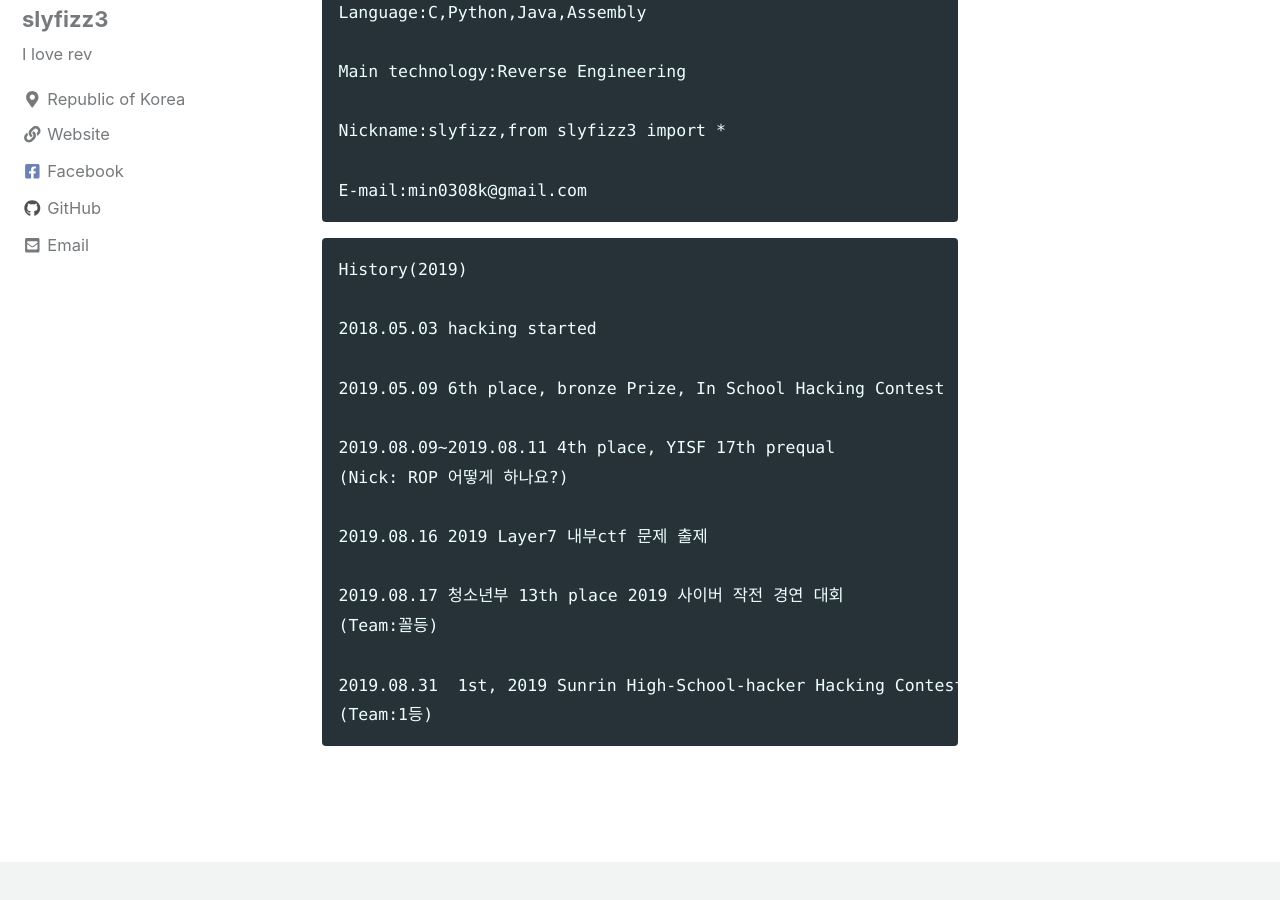
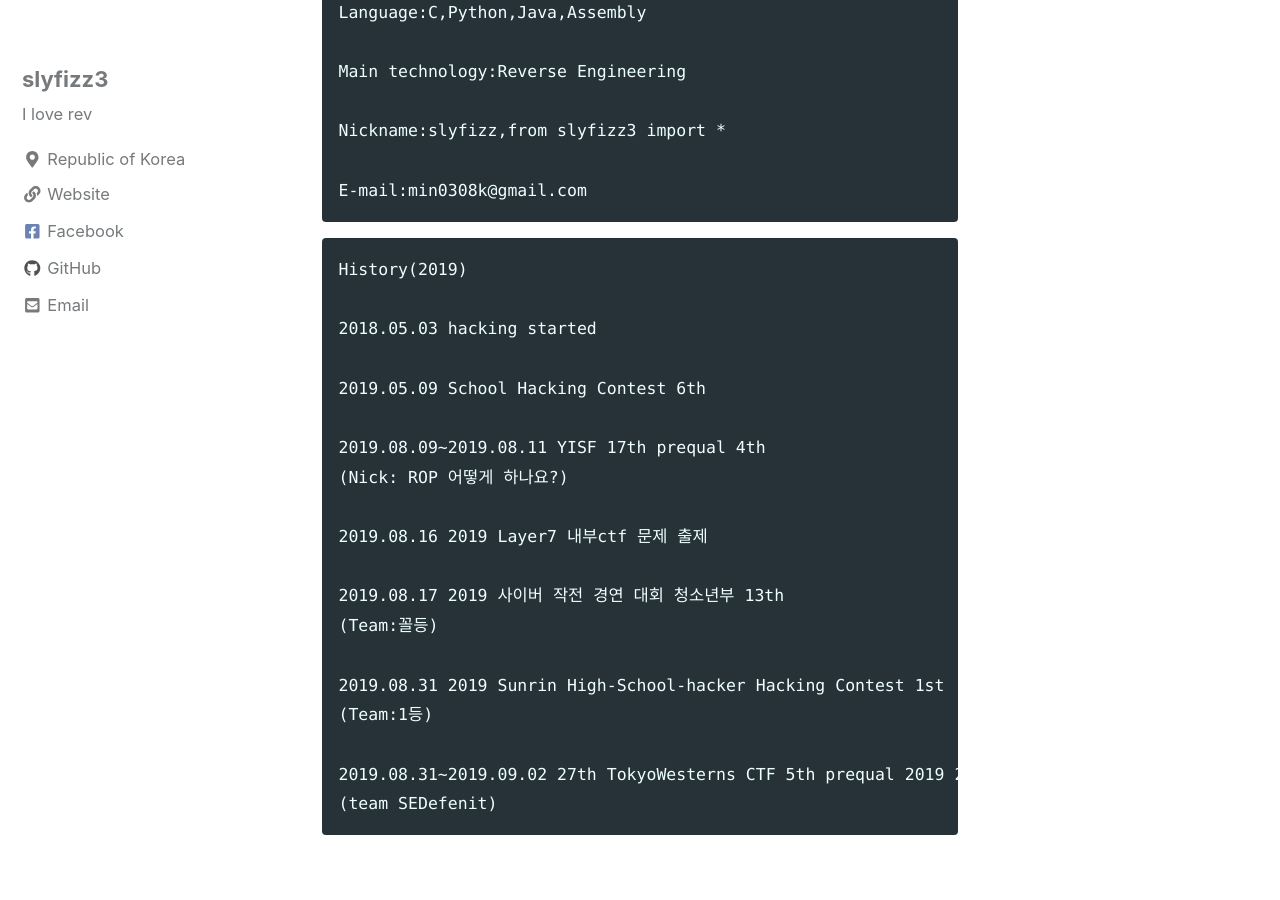
Before and after one commit to slyfizz3/slyfizz3.github.io, a Jekyll site: the page built from _pages/about.md, in a window 1280 px wide and 900 px high, scrolled down 419 px. Built offline with Jekyll 4.4.1, drawn with Linux system fonts in a browser that asks for light colours; cached includes are drawn as plain includes; nearby versions of some CDN libraries.

Commit message:
Update about.md

````diff
--- a/_pages/about.md
+++ b/_pages/about.md
@@ -26,16 +26,19 @@ History(2019)
 
 2018.05.03 hacking started
 
-2019.05.09 6th place, bronze Prize, In School Hacking Contest
+2019.05.09 School Hacking Contest 6th
 
-2019.08.09~2019.08.11 4th place, YISF 17th prequal
+2019.08.09~2019.08.11 YISF 17th prequal 4th
 (Nick: ROP 어떻게 하나요?)
 
 2019.08.16 2019 Layer7 내부ctf 문제 출제
 
-2019.08.17 청소년부 13th place 2019 사이버 작전 경연 대회
+2019.08.17 2019 사이버 작전 경연 대회 청소년부 13th
 (Team:꼴등)
 
-2019.08.31  1st, 2019 Sunrin High-School-hacker Hacking Contest
+2019.08.31 2019 Sunrin High-School-hacker Hacking Contest 1st
 (Team:1등)
+
+2019.08.31~2019.09.02 27th TokyoWesterns CTF 5th prequal 2019 27th
+(team SEDefenit)
 ```
````
